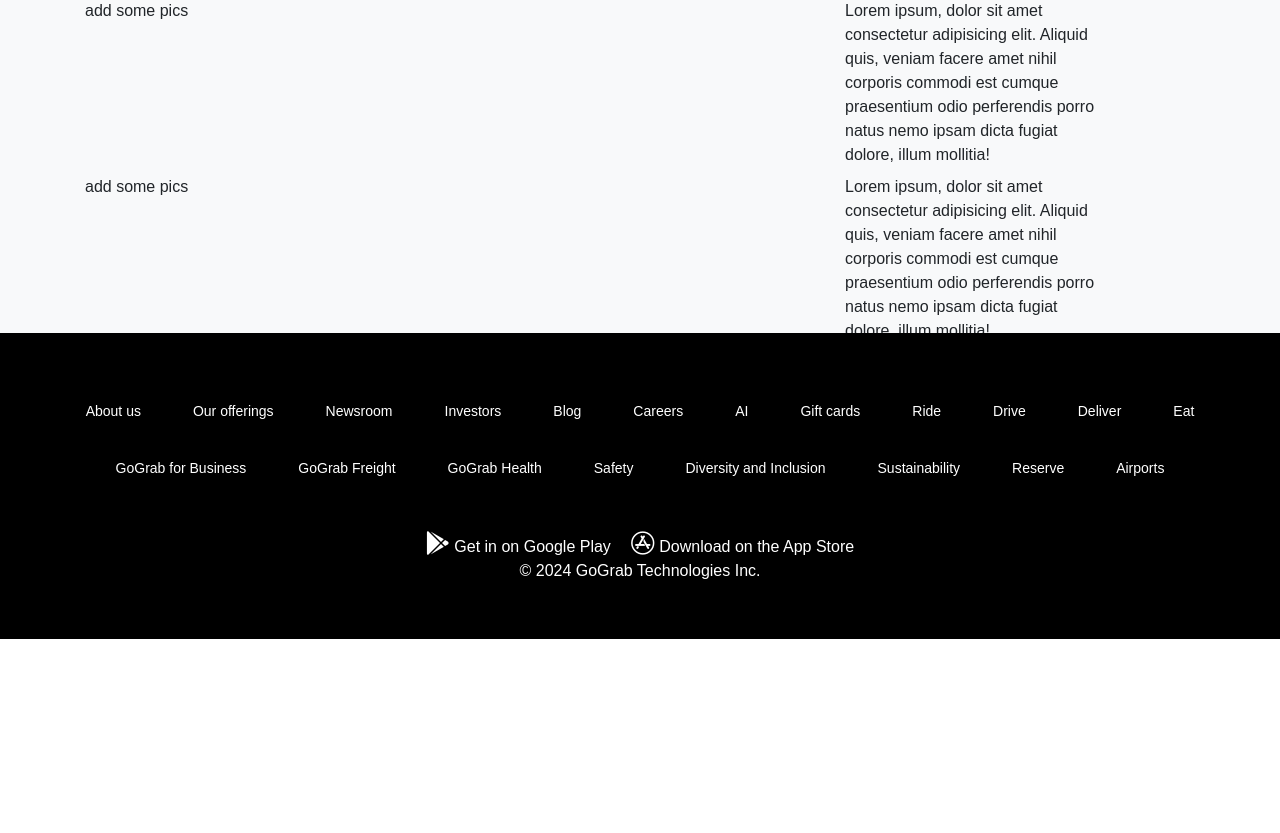
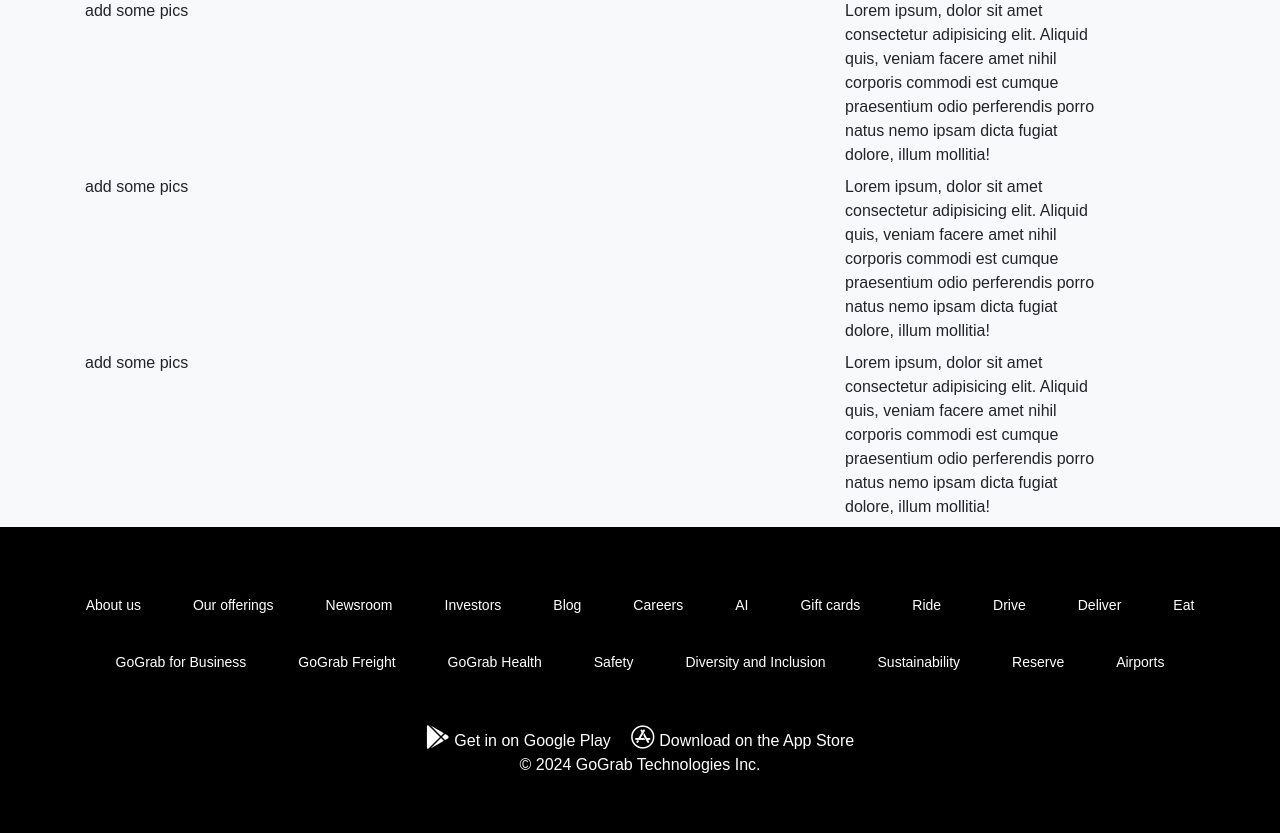
Before and after one commit to hyperneutr0n/gograb, a PHP site: page / in a window 1280 px wide. Shown: the part 161-994 px from the top of the page. Before the commit the page ends 800 px from the top, so only its background shows below. Run offline with PHP 8.4, Linux system fonts and the light colour scheme; the visitor is signed in with stand-in values (Sample User, id 1); some libraries are stand-ins or nearby versions.

Commit message:
Fixing layout, index logic fixed

```diff
--- a/assets/css/main.css
+++ b/assets/css/main.css
@@ -1,5 +1,6 @@
 .container-login{
     margin-top: 20vh;
+    overflow-y: auto;
 }
 
 .balance{
@@ -50,8 +51,8 @@
     flex-direction: column;
     align-items: center;
     justify-content: center;
-    bottom:0;
-    position: fixed;
+    position:relative;
+    bottom: 0;
 }
 
 .footer h1 {
--- a/footer.php
+++ b/footer.php
@@ -1,4 +1,3 @@
-<footer>
 <div class="footer">
     <div class="footer-links">
         <a href="#" class="footer-link">About us</a>
@@ -33,7 +32,6 @@
     </div>
     <p>&copy; 2024 GoGrab Technologies Inc.</p>
 </div>
-</footer>
 <script src="https://code.jquery.com/jquery-3.2.1.slim.min.js" integrity="sha384-KJ3o2DKtIkvYIK3UENzmM7KCkRr/rE9/Qpg6aAZGJwFDMVNA/GpGFF93hXpG5KkN" crossorigin="anonymous"></script>
 <script src="https://cdn.jsdelivr.net/npm/popper.js@1.12.9/dist/umd/popper.min.js" integrity="sha384-ApNbgh9B+Y1QKtv3Rn7W3mgPxhU9K/ScQsAP7hUibX39j7fakFPskvXusvfa0b4Q" crossorigin="anonymous"></script>
 <script src="https://cdn.jsdelivr.net/npm/bootstrap@4.0.0/dist/js/bootstrap.min.js" integrity="sha384-JZR6Spejh4U02d8jOt6vLEHfe/JQGiRRSQQxSfFWpi1MquVdAyjUar5+76PVCmYl" crossorigin="anonymous"></script>
--- a/index.php
+++ b/index.php
@@ -1,13 +1,11 @@
 <?php
 session_start(); //membuat session ID ini dijalankan sebelum html digenerate
 
-$userLogged = false;
-if (isset($_SESSION['userLogged'])) { //SESSION berfungsi untuk store data dan bisa digunakan cross website tanpa session $userLogged masih bisa diakses di sini tanpa di redeclare, session berguna hnya utk manipulasi data
-    $userLogged = true;
+$userLogged= $_SESSION["userLogged"];
+
+if ($userLogged) { //SESSION berfungsi untuk store data dan bisa digunakan cross website tanpa session $userLogged masih bisa diakses di sini tanpa di redeclare, session berguna hnya utk manipulasi data
     require "header.php";
 } else {
-    $userLogged = false;
-    $_SESSION['userLogged'] = $userLogged;
     header("Location: login.php");
 }
 ?>
--- a/login.php
+++ b/login.php
@@ -48,9 +48,8 @@
             <div class="row justify-content-center">
                 <button type="submit" class="btn btn-primary">Login</button>
             </div>
-            <div class="row mt-4">
-
-            </div>
+            <div class="row mt-4"></div>
+            <div class="row mt-4"></div>
         </div>
     </form>
 </main>
--- a/register.php
+++ b/register.php
@@ -89,4 +89,6 @@
     </form>
 </main>
 
-<?php require "footer.php"; ?>
+<?php
+require "footer.php";
+?>
```
Also changed, not shown: includes/login.inc.php (+5 -3 lines).
